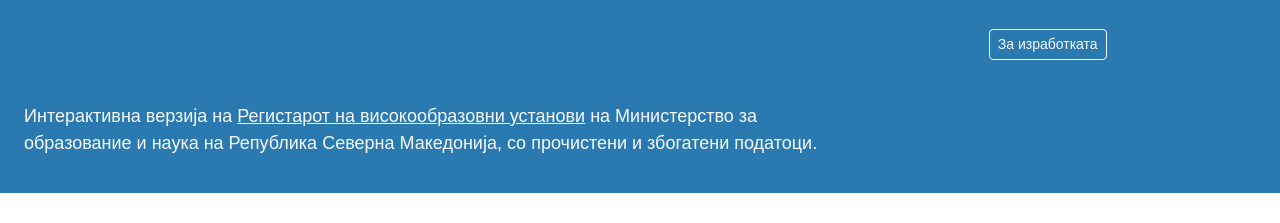
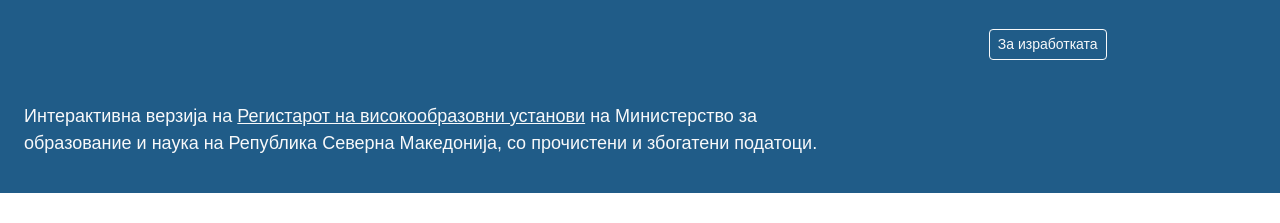
Before and after one commit to gocemitevski/visokoobrazovni-ustanovi, a React (Vite) app: page / in a window 1280 px wide. Shown: the top 223 px of the page. Built offline with nearby package versions, Linux system fonts and the light colour scheme; no server answers; a web font is replaced by a local one.

Commit message:
Update primary color

```diff
--- a/src/assets/scss/_variables.scss
+++ b/src/assets/scss/_variables.scss
@@ -298,7 +298,7 @@
 // fusv-enable
 
 // scss-docs-start theme-color-variables
-$moin:          #2A7AB1;
+$moin:          #205C88;
 $primary:       $moin !default;
 $secondary:     $gray-600 !default;
 $success:       $green !default;
```
Also changed, not shown: mortarboard.svg, public/registar-visokoobrazovni-ustanovi-r-s-makedonija-1200x675.png.
